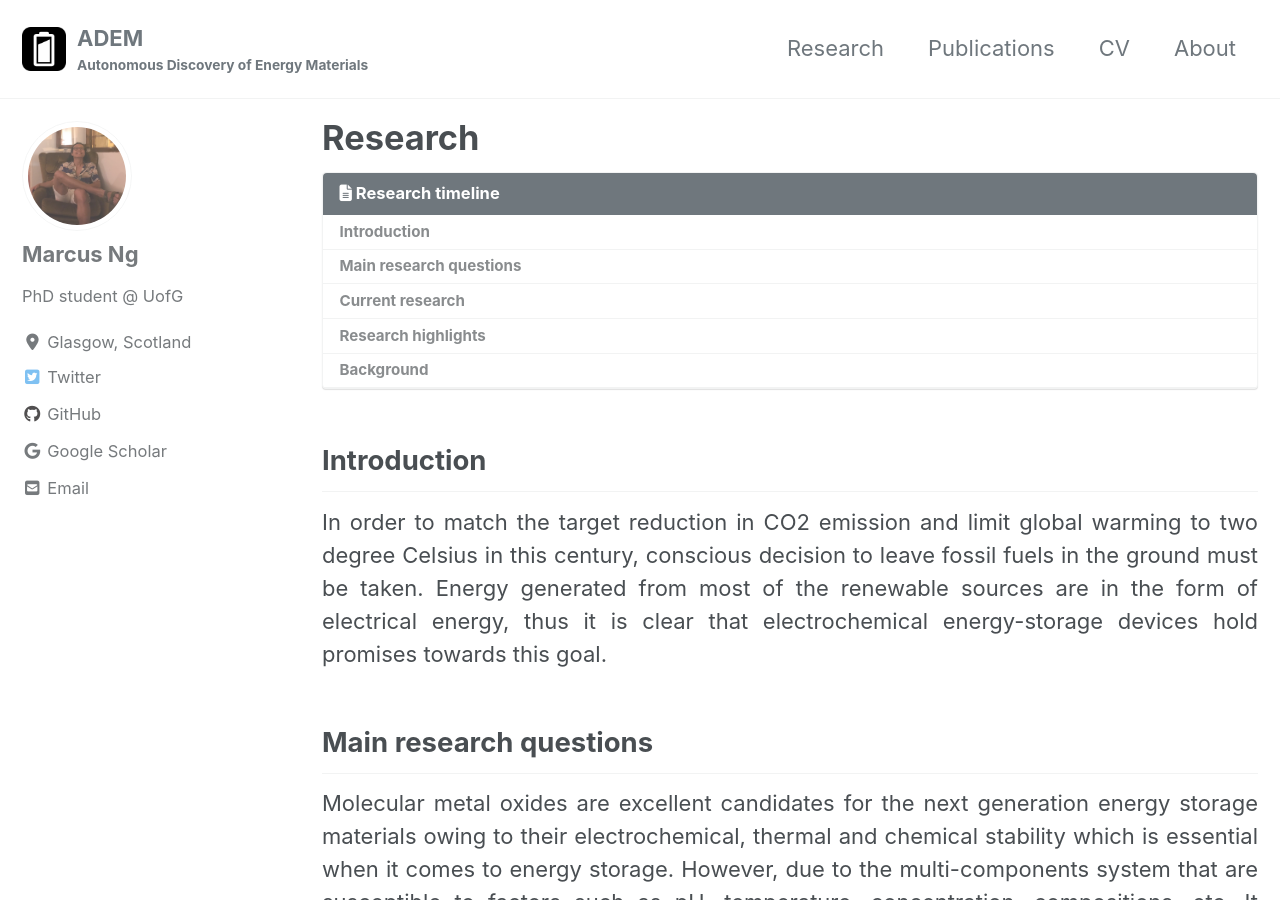
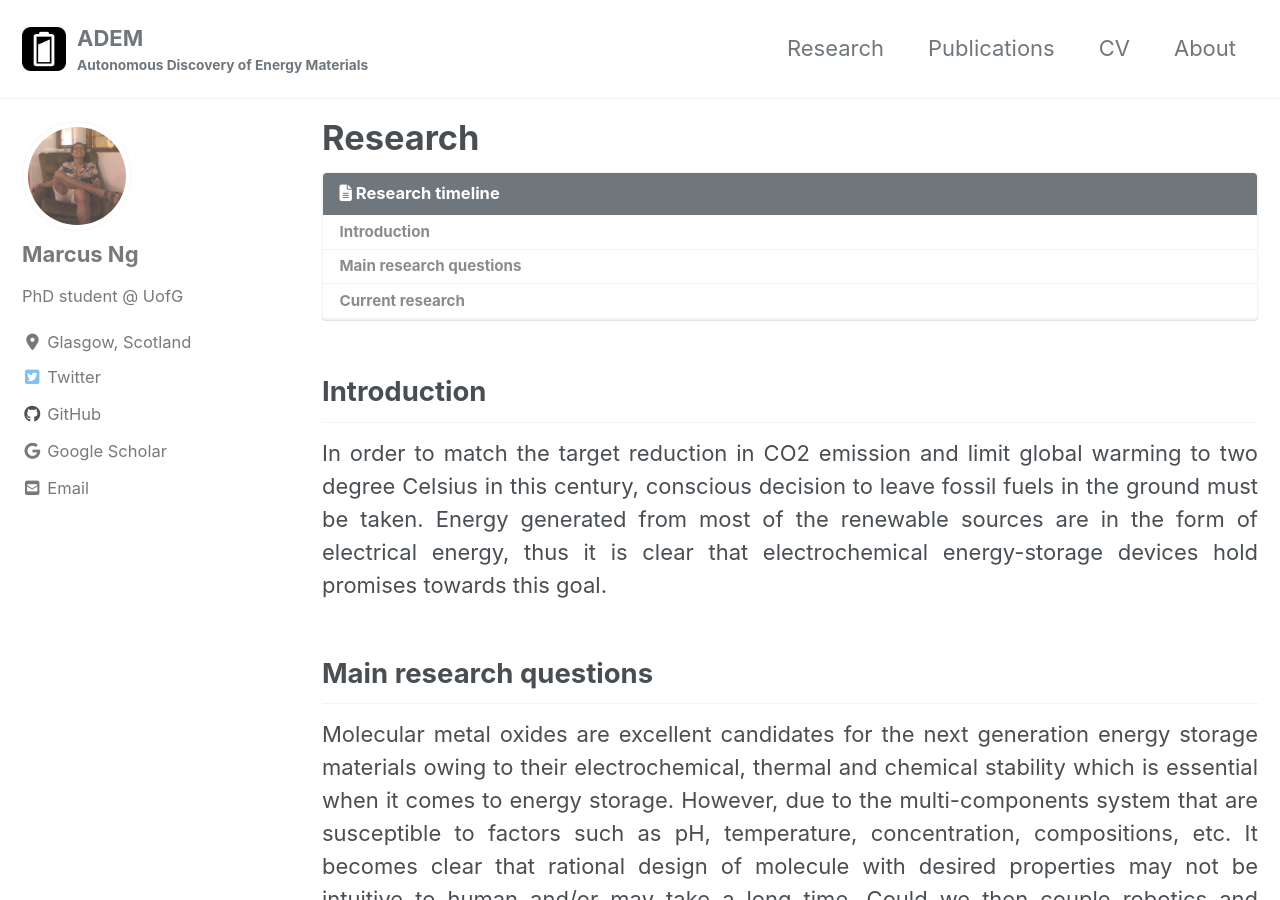
Before and after one commit to marcusng94/marcusng94.github.io, a Jekyll site: the page built from _pages/research.md, in a window 1280 px wide and 900 px high. Built offline with Jekyll 4.4.1, drawn with Linux system fonts in a browser that asks for light colours; cached includes are drawn as plain includes; nearby versions of some CDN libraries; some of the changed text lies outside the part shown.

```diff
--- a/_pages/research.md
+++ b/_pages/research.md
@@ -21,10 +21,3 @@
 optimal properties for energy convertion/storage?
 
 ## Current research
--
-
-## Research highlights
--
-
-## Background
--
```
Also changed, not shown: 3 other files.
